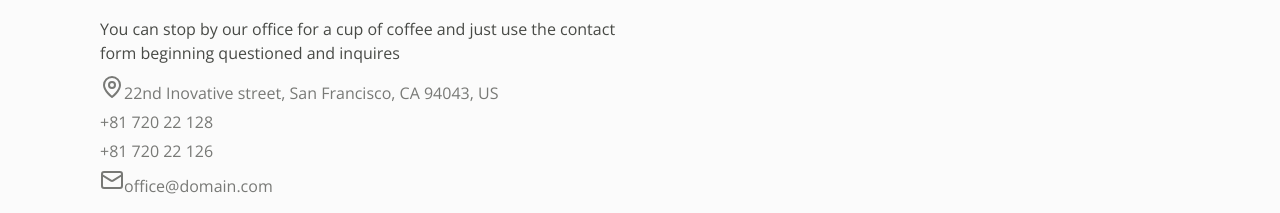
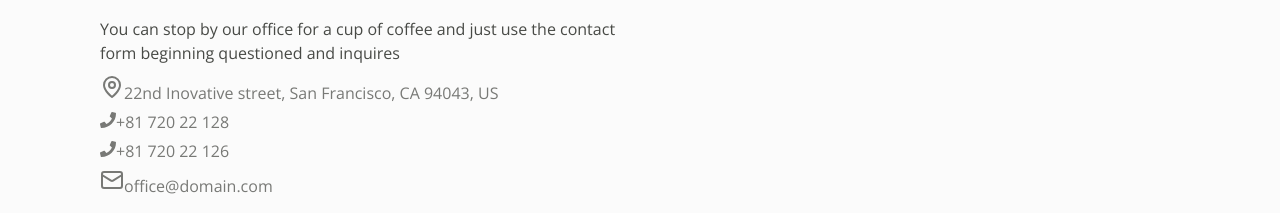
Before and after one commit to Sudhanshu-Ambastha/Responsive-Landingpage-Reactjs-Scss, a React (Create React App) app in the folder landingpage/: page / in a window 1280 px wide. Shown: the part 8573-8786 px from the top of the page. Built offline with nearby package versions, Linux system fonts and the light colour scheme.

Commit message:
🛠fix icons

```diff
--- a/landingpage/src/Components/contact/Contact.jsx
+++ b/landingpage/src/Components/contact/Contact.jsx
@@ -1,5 +1,5 @@
 import React from "react";
-import { FaFacebookF, FaTwitter, FaPinterest, FaInstagram, FaLinkedin, FaBehance } from "react-icons/fa";
+import { FaFacebookF, FaTwitter, FaPinterest, FaInstagram, FaLinkedin, FaBehance , FaPhone } from "react-icons/fa";
 import { FontAwesomeIcon } from "@fortawesome/react-fontawesome";
 // import { FaLocationDot } from "@fortawesome/free-solid-svg-icons";
 import { MapPin, Mail } from 'lucide-react';
@@ -20,12 +20,10 @@ const Contact = () => (
            <MapPin />22nd Inovative street, San Francisco, CA 94043, US
           </li>
           <li>
-            {/*<FontAwesomeIcon className="fa-solid fa-phone-flip" />*/}+81 720
-            22 128
+            <FaPhone />+81 720 22 128
           </li>
           <li>
-            {/*<FontAwesomeIcon className="fa-solid fa-phone-flip" />*/}+81 720
-            22 126
+            <FaPhone />+81 720 22 126
           </li>
           <li>
             <Mail />office@domain.com
@@ -79,6 +77,6 @@ const Contact = () => (
       </div>
     </div>
   </div>
-);
+)
 
 export default Contact;
```
